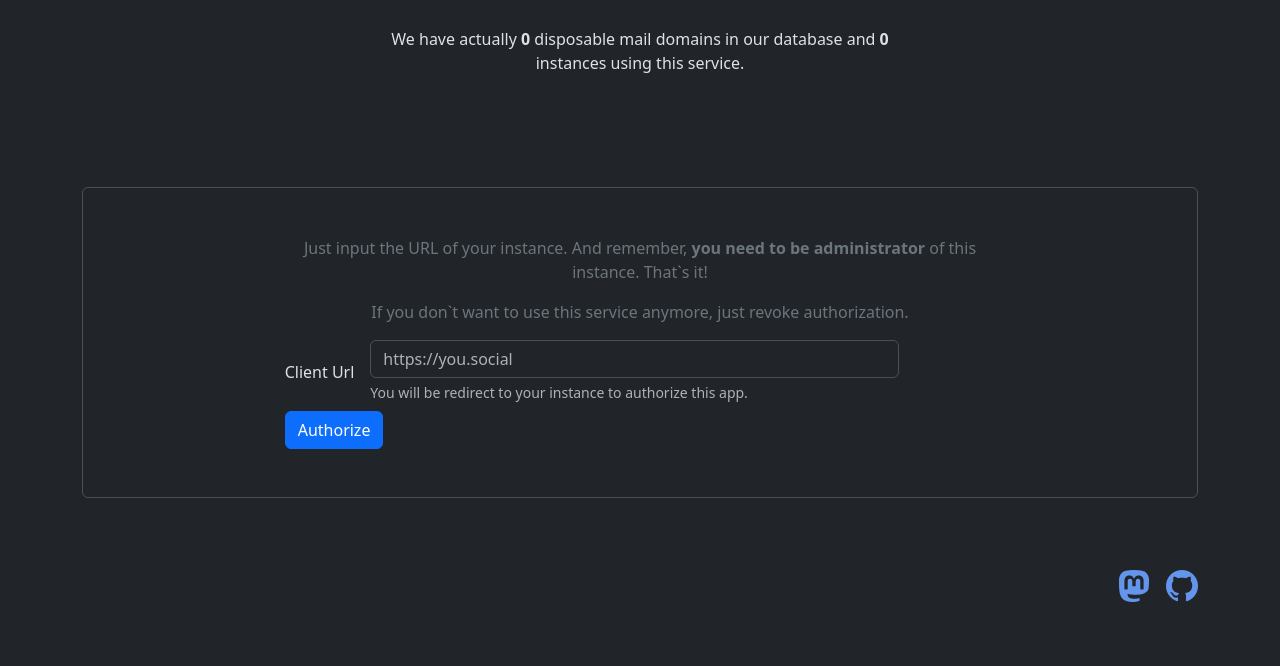
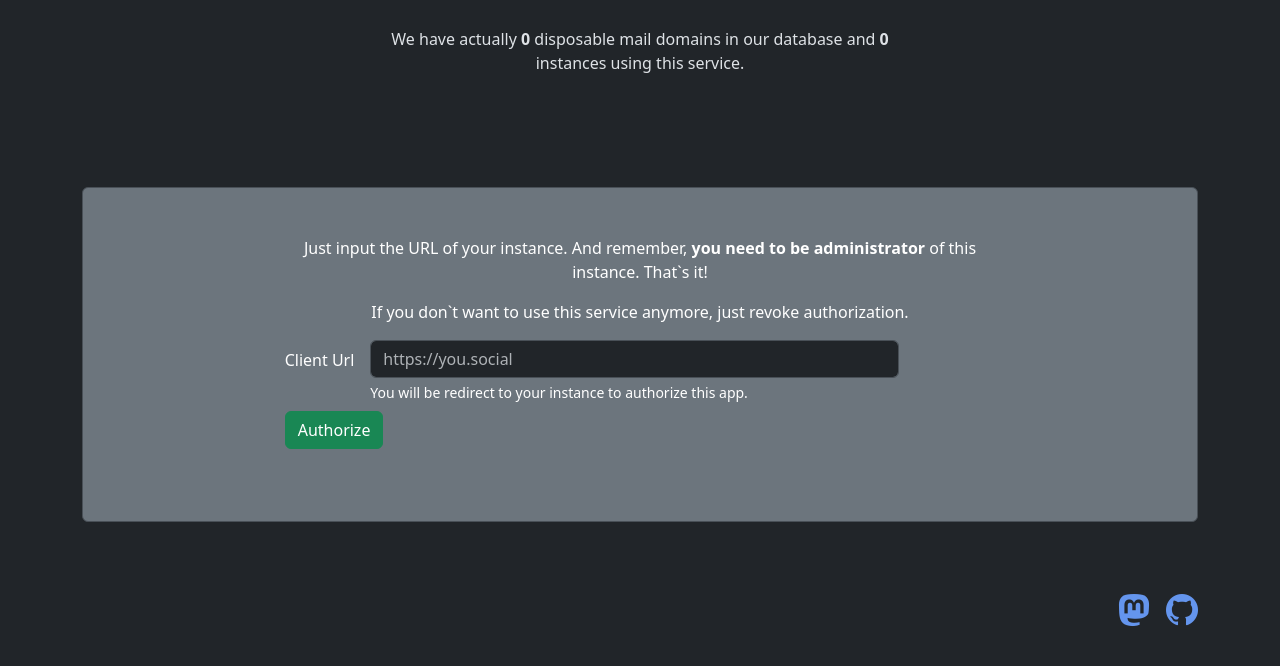
Before and after one commit to pfitzer/MastoMailBlocker, a Django app: page / in a window 1280 px wide. Shown: the part 323-989 px from the top of the page. Before the commit the page ends 925 px from the top, so only its background shows below. Run offline with Django 5.2, Linux system fonts and the light colour scheme; data that the repository does not hold is empty; some libraries are stand-ins or nearby versions.

Commit message:
Refactor UI in index.html template
This commit includes numerous changes in the index.html template to enhance visualization. It modifies the background and text colors, adjusts the positioning of elements, and updates the authorize button design. The input text field is also adjusted to include a required attribute for form validation.

```diff
--- a/app/templates/index.html
+++ b/app/templates/index.html
@@ -13,9 +13,9 @@
             {% show_domain_count %}
         </div>
     </div>
-    <div class="px-4 py-5 my-5 border rounded">
+    <div class="px-4 py-5 my-5 border rounded bg-secondary text-white">
         <div class="col-lg-8 mx-auto">
-            <div class="text-secondary text-center">
+            <div class="text-center">
                 <p>Just input the URL of your instance. And remember, <strong>you need to be
                     administrator</strong> of this instance. That`s it!</p>
                 <p>If you don`t want to use this service anymore, just revoke authorization.</p>
@@ -23,15 +23,15 @@
             <form id="ClientForm" action="{% url 'home' %}" method="POST">
                 {% csrf_token %}
                 <div class="row gy-2 gx-3 align-items-center">
-                    <div class="col-auto">
+                    <div class="col-auto pb-4">
                         <label for="host" class="col-form-label">Client Url</label>
                     </div>
                     <div class="col-sm-9">
-                        <input class="form-control" type="text" name="host" value="" placeholder="https://you.social" aria-describedby="authHelp">
-                        <div id="authHelp" class="form-text">You will be redirect to your instance to authorize this app.</div>
+                        <input class="form-control" type="text" name="host" id="host" value="" placeholder="https://you.social" aria-describedby="authHelp" required>
+                        <div id="authHelp" class="form-text text-white">You will be redirect to your instance to authorize this app.</div>
                     </div>
-                    <div class="col-auto">
-                        <button type="submit" class="btn btn-primary">Authorize</button>
+                    <div class="col-auto pb-4">
+                        <button type="submit" class="btn btn-success">Authorize</button>
                     </div>
                 </div>
             </form>
```
